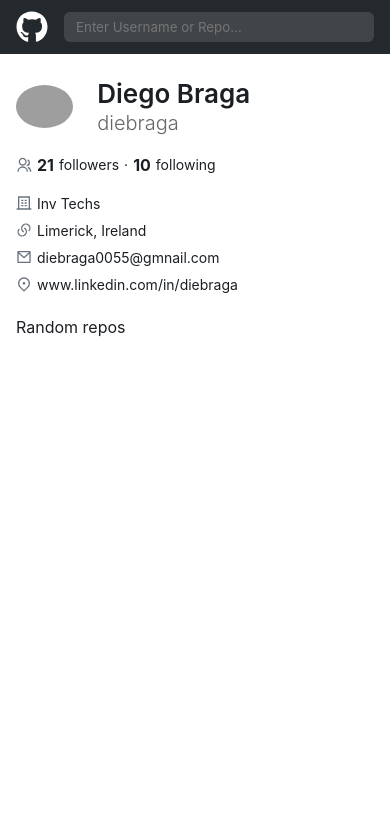
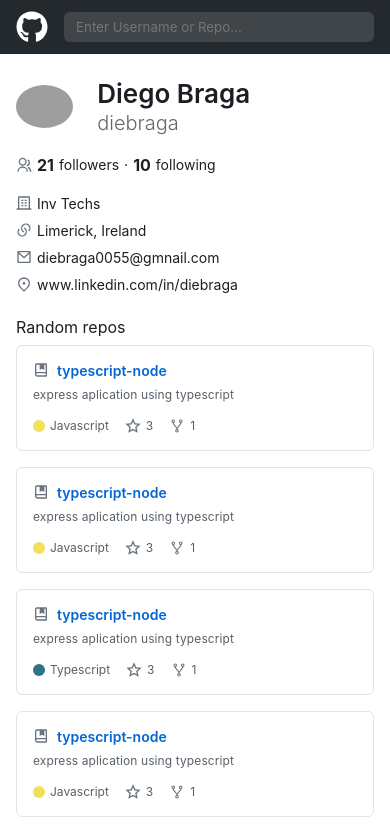
Before and after one commit to diebraga/GitClone-UI, a React (Create React App) app: page / in a window 390 px wide. Shown: the top 833 px of the page. Built offline with nearby package versions, Linux system fonts and the light colour scheme; grey boxes are pictures that could not be loaded.

Commit message:
added repocard and all styles mobile first

```diff
--- a/src/components/RepoCard/index.tsx
+++ b/src/components/RepoCard/index.tsx
@@ -1,6 +1,6 @@
 import React from 'react';
-
-// import { Container } from './styles';
+import { Link } from "react-router-dom";
+import { Container, TopSide, BotSide, RepoIcon, StarIcon, ForkIcon } from './styles';
 
 interface Proops {
   username: string;
@@ -20,7 +20,37 @@
   forks,
 
 }) => {
-  return <div />;
+  const languageClass = language ? language.toLowerCase() : 'other'
+
+  return (
+    <Container>
+      <TopSide>
+        <header>
+          <RepoIcon/>
+          <Link to={`${username}/${reponame}`}>{reponame}</Link>
+        </header>
+
+        <p>{description}</p>
+      </TopSide>
+
+      <BotSide>
+        <ul>
+          <li>
+            <div className={`language ${languageClass}`}/>
+            <span>{language}</span>
+          </li>
+          <li>
+            <StarIcon />
+            <span>{stars}</span>
+          </li>
+          <li>
+            <ForkIcon />
+            <span>{forks}</span>
+          </li>
+        </ul>
+      </BotSide>
+    </Container>
+  )
 }
 
 export default RepoCard;
--- a/src/components/RepoCard/styles.ts
+++ b/src/components/RepoCard/styles.ts
@@ -1,5 +1,96 @@
-import styled from "styled-components";
+import styled, { css } from "styled-components";
+import { RiBookMarkLine, RiStarLine } from "react-icons/ri";
+import { AiOutlineFork } from "react-icons/ai";
 
 export const Container = styled.div`
+  display: flex;
+  flex-direction: column;
+  justify-content: space-between;
+  padding: 16px;
+  border: 1px solid var(--border);
+  border-radius: 6px;
+`;
 
+export const BotSide = styled.div`
+  > ul {
+    display: flex;
+    align-items: 0;
+
+    > li {
+      display: flex;
+      align-items: center;
+      margin-right: 16px;
+
+      > span {
+        margin-left: 5px;
+        font-size: 12px;
+        color: var(--gray);
+      }
+    }
+  }
+
+  .language {
+    height: 12px;
+    width: 12px;
+    border-radius: 50%;
+    flex-shrink: 0;
+
+    &.other {
+      background: var(--other-language);
+    }
+
+    &.javascript {
+      background: #f1e05a;
+    }
+
+    &.typescript {
+      background: var(--typescript)
+    }
+
+  }
 `;
+
+export const TopSide = styled.div`
+  > header {
+    display: flex;
+    align-items: center;
+
+    > a {
+      margin-left: 8px;
+      font-size: 14px;
+      font-weight: 600;
+      color: var(--link);
+      text-decoration: none;
+
+      &:focus, &:hover {
+        text-decoration: underline;
+      }
+    }
+  }
+
+  > p {
+    margin: 8px 0 16px;
+    font-size: 12px;
+    letter-spacing: 0.1px;
+    color: var(--gray);
+  }
+`;
+
+const iconCSS = css`
+  height: 16px;
+  width: 16px;
+  fill: var(--icon);
+  flex-shrink: 0;
+`;
+
+export const RepoIcon = styled(RiBookMarkLine)`
+  ${iconCSS}
+`;
+
+export const StarIcon = styled(RiStarLine)`
+  ${iconCSS}
+`;
+
+export const ForkIcon = styled(AiOutlineFork)`
+  ${iconCSS}
+`;
--- a/src/pages/Profile/index.tsx
+++ b/src/pages/Profile/index.tsx
@@ -31,7 +31,7 @@
                   username={'diebraga'}
                   reponame={'typescript-node'}
                   description={'express aplication using typescript'}
-                  language={n % 3 === 0 ? 'Typescript' : 'Javasript'}
+                  language={n % 3 === 0 ? 'Typescript' : 'Javascript'}
                   stars={3}
                   forks={1}
                 />
```
